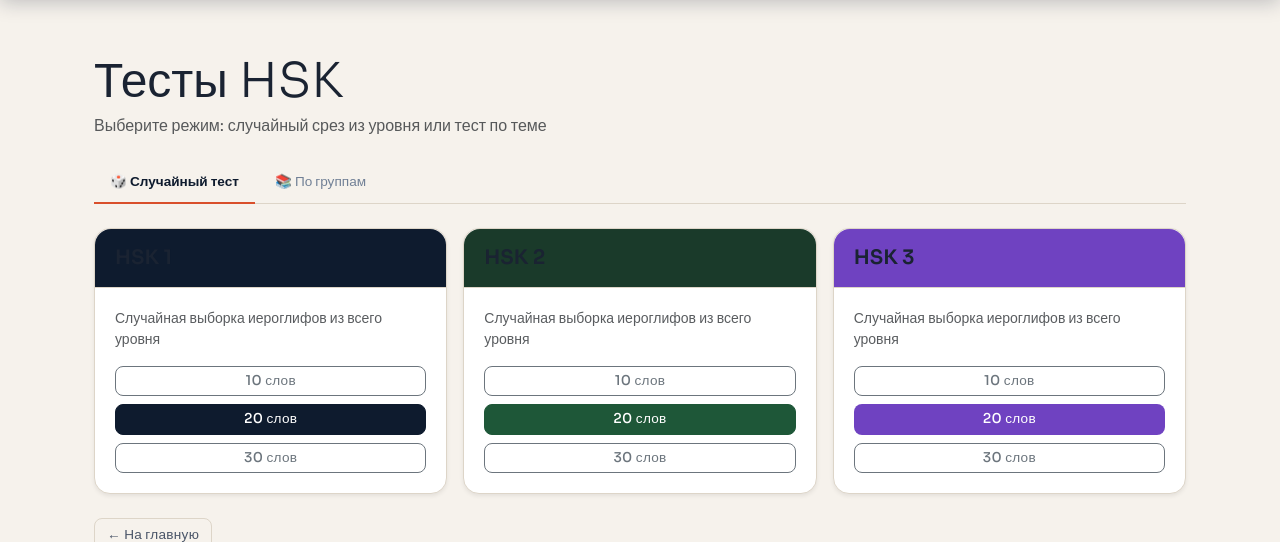
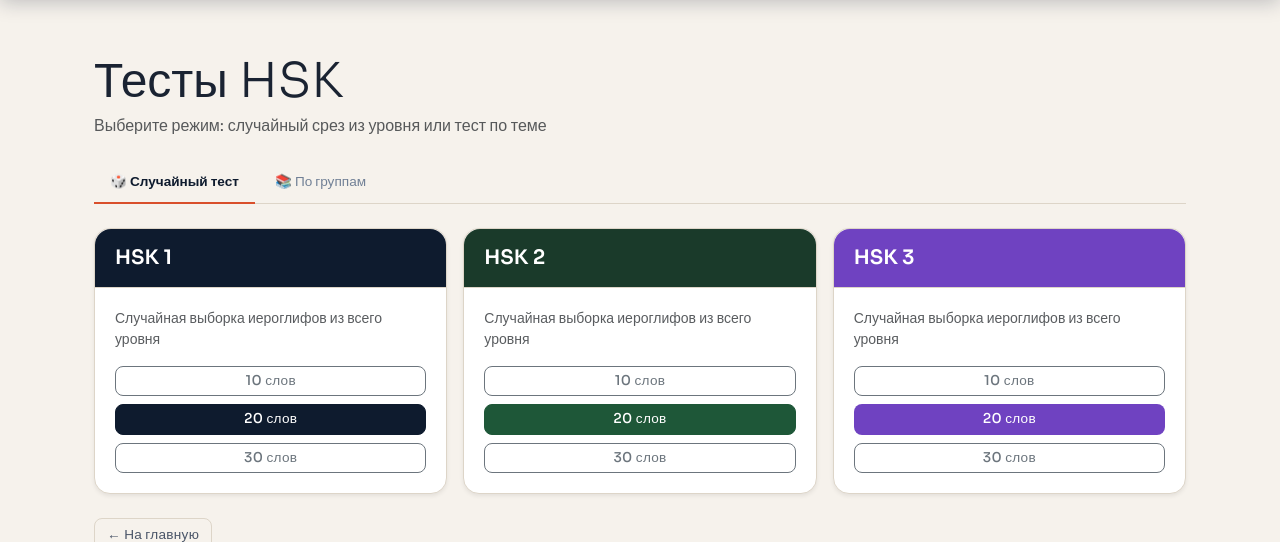
Before and after one commit to 0-Forester-0/chinese, a Django app: page /game_select_category/ in a window 1280 px wide. Shown: the part 61-603 px from the top of the page. Run offline with Django 3.2, Linux system fonts and the light colour scheme; the visitor is signed in with stand-in values (Sample User, id 1); data that the repository does not hold is empty.

Commit message:
Update game_select_category.html

```diff
--- a/templates/game_select_category.html
+++ b/templates/game_select_category.html
@@ -30,7 +30,7 @@
         <div class="col-12 col-md-4">
           <div class="card shadow-sm h-100">
             <div class="card-header bg-primary text-white">
-              <h5 class="mb-0">HSK 1</h5>
+              <h5 class="mb-0 text-white">HSK 1</h5>
             </div>
             <div class="card-body d-flex flex-column gap-2">
               <p class="text-muted small mb-2">Случайная выборка иероглифов из всего уровня</p>
@@ -44,7 +44,7 @@
         <div class="col-12 col-md-4">
           <div class="card shadow-sm h-100">
             <div class="card-header bg-success text-white">
-              <h5 class="mb-0">HSK 2</h5>
+              <h5 class="mb-0 text-white">HSK 2</h5>
             </div>
             <div class="card-body d-flex flex-column gap-2">
               <p class="text-muted small mb-2">Случайная выборка иероглифов из всего уровня</p>
@@ -58,7 +58,7 @@
         <div class="col-12 col-md-4">
           <div class="card shadow-sm h-100">
             <div class="card-header text-white" style="background:#6f42c1;">
-              <h5 class="mb-0">HSK 3</h5>
+              <h5 class="mb-0 text-white">HSK 3</h5>
             </div>
             <div class="card-body d-flex flex-column gap-2">
               <p class="text-muted small mb-2">Случайная выборка иероглифов из всего уровня</p>
```
